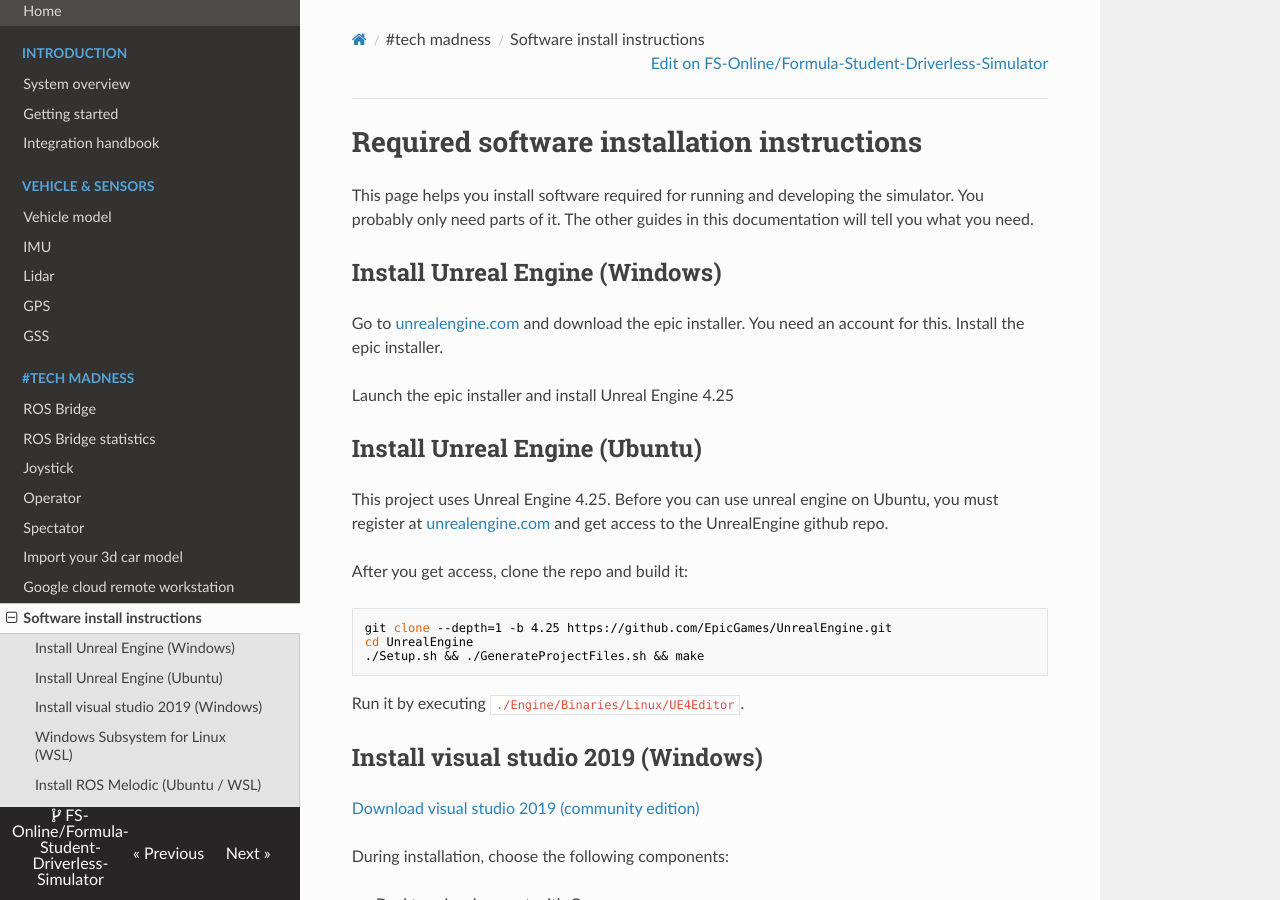
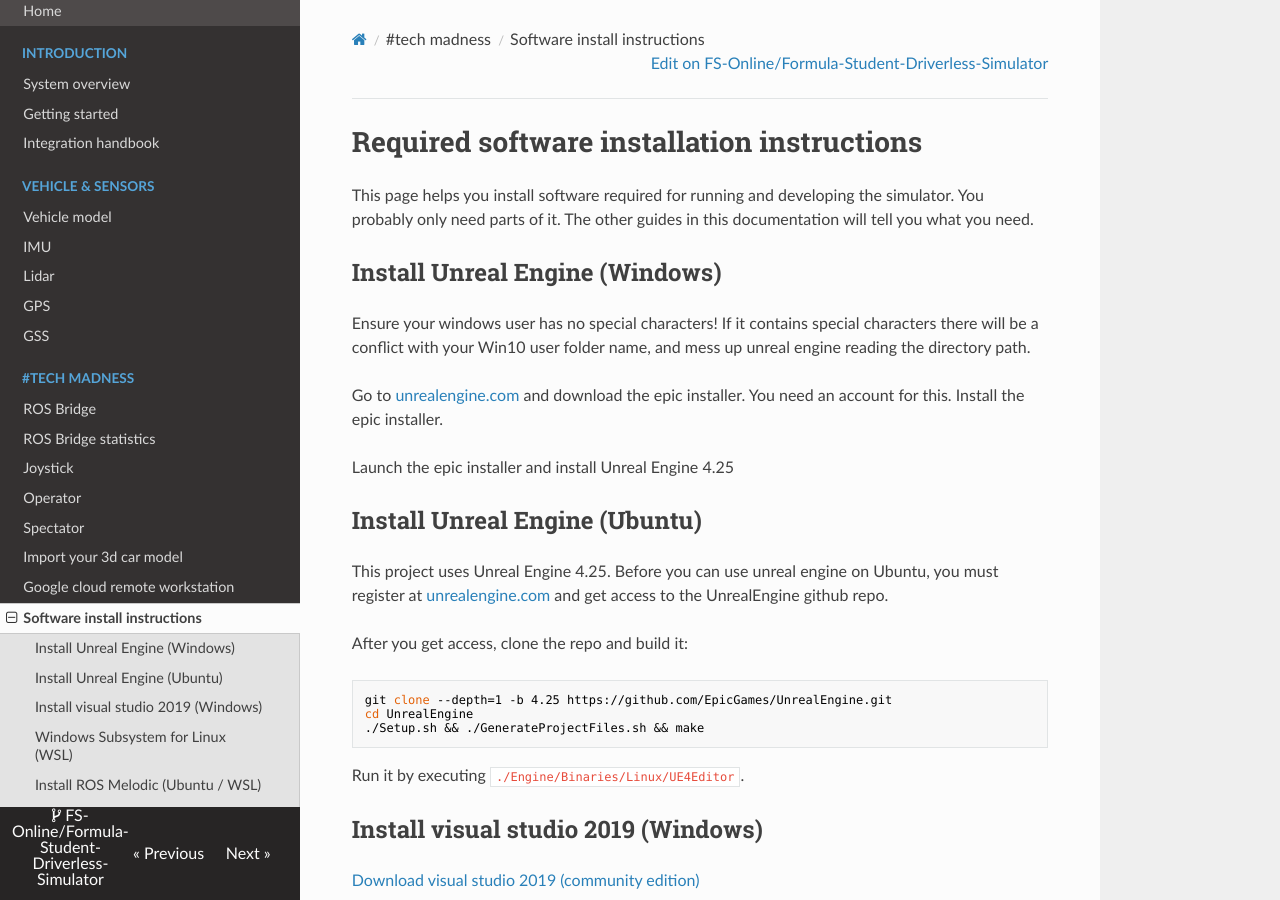
Before and after one commit to FS-Driverless/Formula-Student-Driverless-Simulator, an MkDocs documentation site: the page built from docs/software-install-instructions.md, in a window 1280 px wide and 900 px high. Built offline with MkDocs 1.6.1, drawn with Linux system fonts in a browser that asks for light colours; nearby versions of some CDN libraries; comment, search, counter and statistics services are not loaded.

Commit message:
Update software-install-instructions.md

```diff
--- a/docs/software-install-instructions.md
+++ b/docs/software-install-instructions.md
@@ -5,6 +5,9 @@
 The other guides in this documentation will tell you what you need.
 
 ## Install Unreal Engine (Windows)
+Ensure your windows user has no special characters!
+If it contains special characters there will be a conflict with your Win10 user folder name, and mess up unreal engine reading the directory path.
+
 Go to [unrealengine.com](https://www.unrealengine.com/) and download the epic installer.
 You need an account for this.
 Install the epic installer.
```
